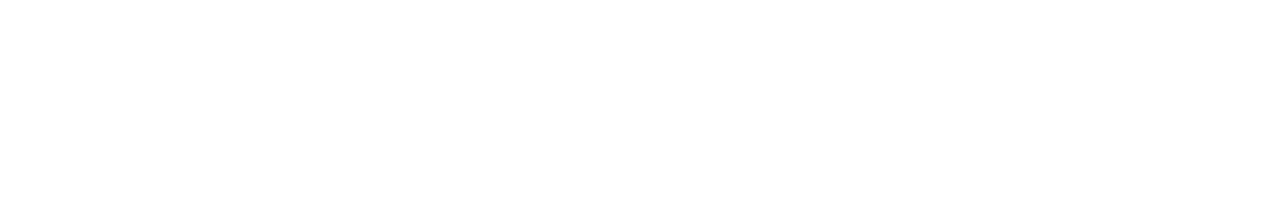
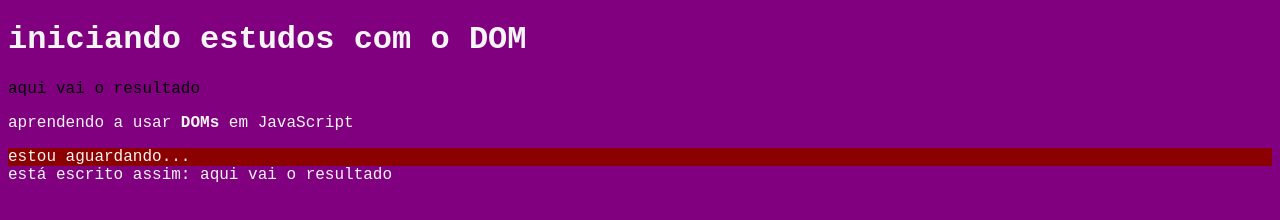
Before and after one commit to luismrtns/javascript, a plain HTML site: page DOM/ex05.html in a window 1280 px wide. Drawn offline with Linux system fonts and the light colour scheme.

Commit message:
introdução ao DOM

```diff
--- a/DOM/ex05.html
+++ b/DOM/ex05.html
@@ -3,9 +3,33 @@
 <head>
     <meta charset="UTF-8">
     <meta name="viewport" content="width=device-width, initial-scale=1.0">
+    <style>
+        body{
+            background-color: indianred;
+            font-family: 'Courier New', Courier, monospace;
+            color: whitesmoke;
+        }
+    </style>
     <title>Introdução a DOM</title>
 </head>
 <body>
+    <h1>iniciando estudos com o DOM</h1>
+    <p>aqui vai o resultado</p>
+    <p>aprendendo a usar <strong>DOMs</strong> em JavaScript</p>
+    <div id="msg">clique em mim</div>
 
+    <script>
+        var corpo = document.body
+        var p1 = document.getElementsByTagName('p')[0] // vai pegar apenas o primeiro parágrafo
+        var d = document.getElementById('msg')
+
+        d.style.background = 'darkred'
+        d.innerText = 'estou aguardando...' // vai substituir o texto
+        document.write('está escrito assim: '+ p1.innerText) // vai pegar o texto que está dentro do parágrafo selecionado
+        corpo.style.backgroundColor = 'purple'
+        p1.style.color = 'black' // vai mudar a cor do parágrafo para preto
+
+        /*por seletor(css): var d = document.querySelector('div#msg')*/
+    </script>
 </body>
 </html>
```
